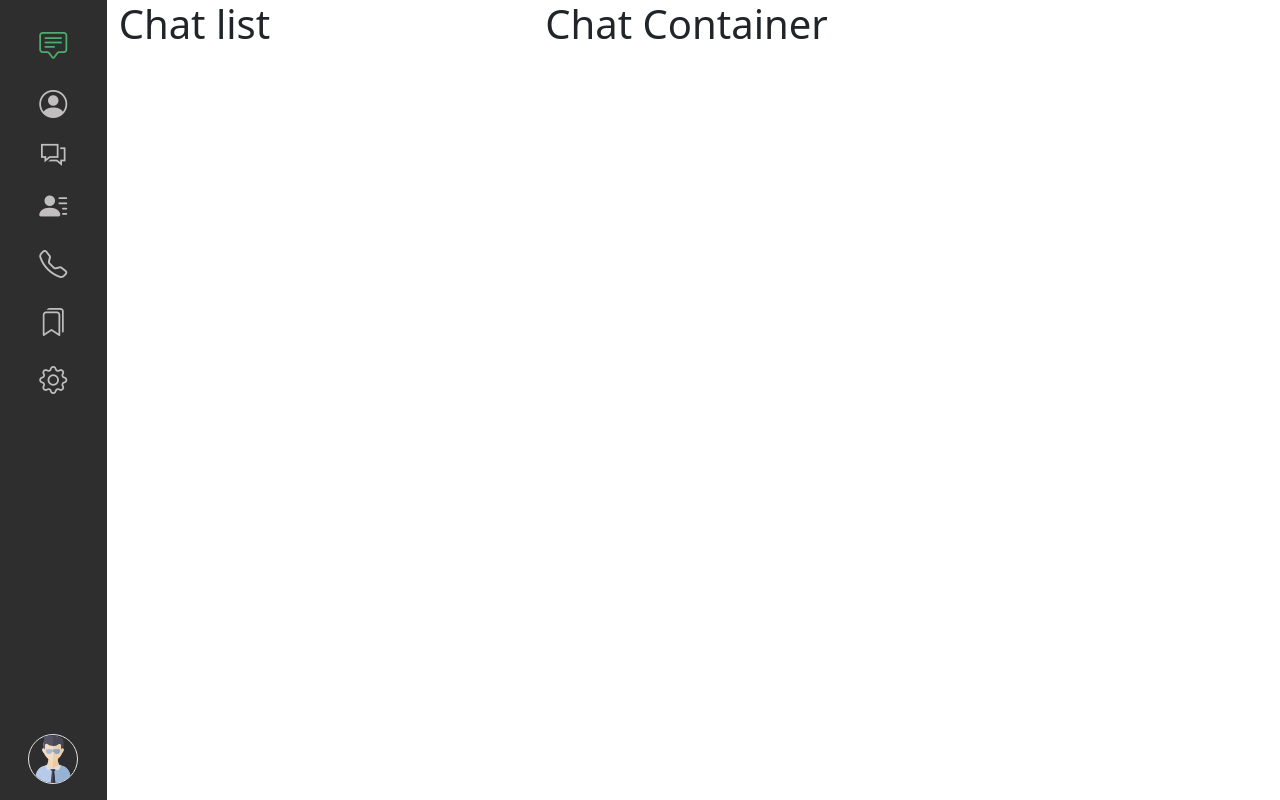
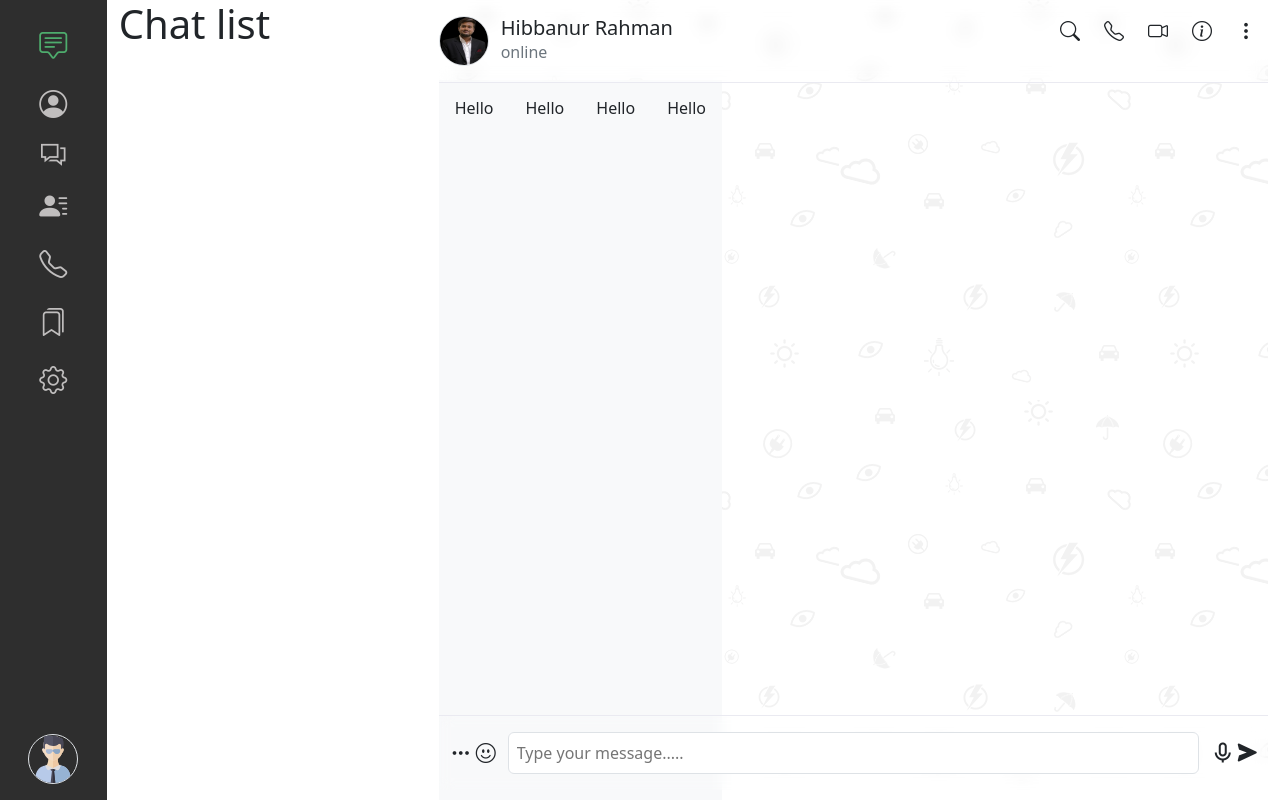
Before and after one commit to Hibbanur-Rahman/chat-app, a React (Vite) app: page /#/dashboard in a window 1280 px wide. Built offline with nearby package versions, Linux system fonts and the light colour scheme.

Commit message:
adding the chat container

```diff
--- a/index.html
+++ b/index.html
@@ -13,6 +13,11 @@
      <!--========== Bootstrap icons cdn Link ==========-->
      <link rel="stylesheet" href="https://cdn.jsdelivr.net/npm/bootstrap-icons@1.11.1/font/bootstrap-icons.css">
 
+     <!--========== Box icons cdn Link ==========-->
+
+     <link href='https://unpkg.com/boxicons@2.1.4/css/boxicons.min.css' rel='stylesheet'>
+
+
   </head>
   <body>
     <div id="root"></div>
@@ -21,6 +26,9 @@
 
     <!--=========== font awesome Icons ===========-->
     <script src="https://kit.fontawesome.com/01f578687b.js" crossorigin="anonymous"></script>
+    <!--=========== Box Icons cdn link ===========-->
+    <script src="https://unpkg.com/boxicons@2.1.4/dist/boxicons.js"></script>
+
 
     <script type="module" src="/src/main.jsx"></script>
   </body>
--- a/src/assets/styles/main.scss
+++ b/src/assets/styles/main.scss
@@ -10,15 +10,18 @@
     -webkit-font-smoothing: antialiased;
     -moz-osx-font-smoothing: grayscale;
 }
-.login{
+
+.login {
     background-color: #4EAC6D !important;
     min-height: 100vh !important;
-    .login-img{
+
+    .login-img {
         width: 400px !important;
         height: 600px !important;
         left: -100px !important;
         position: relative;
-        img{
+
+        img {
             height: 400px !important;
             width: 600px !important;
 
@@ -27,57 +30,110 @@
         }
     }
 }
-.btn-ctm{
+
+.btn-ctm {
     background-color: #4EAC6D !important;
 }
 
 
-.sidebar{
+.sidebar {
     min-height: 100vh;
     background-color: #2E2E2E !important;
     transition: all 0.3s ease-in-out;
-    .sidebar-i{
+
+    .sidebar-i {
         color: #c0bebe !important;
         transition: all 0.3s ease-in-out;
 
-        &:hover{
+        &:hover {
             color: #4EAC6D !important;
             transition: all 0.3s ease-in-out;
 
         }
     }
-    .active{
-        color:#4EAC6D !important;
+
+    .active {
+        color: #4EAC6D !important;
         transition: all 0.3s ease-in-out;
 
     }
 
 }
-.dashboard-mobile{
+
+.dashboard-mobile {
     transition: all 0.3s ease-in-out;
 
     height: 100vh !important;
     overflow-y: scroll;
 }
-.sidebar-mobile{
+
+.sidebar-mobile {
     bottom: 0px !important;
     background-color: #2E2E2E !important;
     transition: all 0.3s ease-in-out;
 
-    .sidebar-i{
+    .sidebar-i {
         color: #c0bebe !important;
         transition: all 0.3s ease-in-out;
 
-        &:hover{
+        &:hover {
             color: #4EAC6D !important;
             transition: all 0.3s ease-in-out;
 
         }
     }
-    .active{
-        color:#4EAC6D !important;
+
+    .active {
+        color: #4EAC6D !important;
         transition: all 0.3s ease-in-out;
 
     }
 
 }
+
+.chat-container {
+    height: 100vh !important;
+    position: relative;
+    background-image: url(../images/chat-bg.png);
+
+    .navBar {
+        min-height: 80px !important;
+        position: absolute;
+        background-color: #ffffff0d !important;
+        backdrop-filter: blur(7px);
+        border-bottom: 1px solid #eaeaf1;
+
+        i {
+            cursor: pointer;
+        }
+    }
+
+    .messages-container{
+        padding-top: 80px !important;
+        .message-item-sender{
+
+        }
+    }
+    .send-box {
+        position: absolute;
+        bottom: 10px;
+        background-color: #ffffff0d !important;
+        backdrop-filter: blur(7px);
+        border-top: 1px solid #eaeaf1;
+
+        i {
+            cursor: pointer;
+            transition: all 0.3s ease-in-out;
+            &:hover {
+                color: #4EAC6D !important;
+                transition: all 0.3s ease-in-out;
+            }
+        }
+
+        input {
+            &:focus {
+                outline: none;
+            }
+        }
+    }
+}
--- a/src/views/chatContainer.jsx
+++ b/src/views/chatContainer.jsx
@@ -1,9 +1,71 @@
-const ChatContainer=()=>{
-    return (
-        <>
-            <h1>Chat Container</h1>
-        </>
-    )
-}
+import userProfile from "../assets/images/hibban-photo.jpg";
+const ChatContainer = () => {
+  return (
+    <div className="chat-container row m-0 p-0">
+      {/**TopBar of chat container */}
+      <div className="navBar m-0 p-0 pt-3 pb-3 d-flex justify-content-between">
+        <div className="row m-0 p-0 w-auto">
+          <div
+            className="profile rounded-circle  border border-1 m-0 p-0 d-flex align-items-center justify-content-center overflow-hidden "
+            style={{ height: "50px", width: "50px" }}
+          >
+            <img
+              src={userProfile}
+              alt=""
+              className="m-0 p-0 img-fluid"
+              style={{ height: "50px", width: "50px" }}
+            />
+          </div>
+          <div className="w-auto">
+            <h5 className="m-0 p-0">Hibbanur Rahman</h5>
+            <p className="m-0 p-0 text-secondary">online</p>
+          </div>
+        </div>
+        <div className="row m-0 p-0 w-auto">
+          <i className="w-auto fs-5 bi bi-search"></i>
+          <i className="w-auto fs-5 bi bi-telephone"></i>
+          <i className="w-auto fs-5 bi bi-camera-video"></i>
+          <i className="w-auto fs-5 bi bi-info-circle"></i>
+          <i className="w-auto fs-5 bi bi-three-dots-vertical"></i>
+        </div>
+      </div>
+      {/**Chat items */}
+      <div className="messages-container row m-0 p-0">
+        <div className="message-item-sender bg-light  row w-auto m-0 p-3 align-content-start">
+            <p className="m-0 p-0">Hello</p>
+        </div>
+        <div className="message-item-sender bg-light  row w-auto m-0 p-3 align-content-start">
+            <p className="m-0 p-0">Hello</p>
+        </div>
+        <div className="message-item-sender bg-light  row w-auto m-0 p-3 align-content-start">
+            <p className="m-0 p-0">Hello</p>
+        </div>
+        <div className="message-item-sender bg-light  row w-auto m-0 p-3 align-content-start">
+            <p className="m-0 p-0">Hello</p>
+        </div>
+      </div>
+
+
+      {/**Send box of chat container */}
+
+      <div className="send-box  row m-0 p-0 pt-3 pb-3 align-items-center">
+        <div className="col-1 d-flex justify-content-between ">
+          <i className="w-auto fs-5 bi bi-three-dots "></i>
+          <i className="w-auto fs-5 bi bi-emoji-smile"></i>
+        </div>
+
+        <input
+          type="text"
+          className="col-md-9 col-lg-10 rounded-2 border border-1 m-0 p-2"
+          placeholder="Type your message....."
+        />
+        <div className="col-1 d-flex justify-content-between ">
+          <i className="w-auto fs-4 bx bx-microphone"></i>
+          <i className="w-auto fs-4 bx bxs-send"></i>
+        </div>
+      </div>
+    </div>
+  );
+};
 
 export default ChatContainer;
--- a/src/views/dashboard.jsx
+++ b/src/views/dashboard.jsx
@@ -15,7 +15,7 @@
     <>
       <div className=" dashboard d-sm-flex d-none row m-0 p-0">
         <Sidebar />
-        <div className="col-4">
+        <div className="col-3">
           <Routes>
             <Route path="chatList" element={<ChatList />} />
             <Route path="contactList" element={<ContactList />} />
@@ -26,7 +26,7 @@
             <Route path="/" element={<ChatList />} />
           </Routes>
         </div>
-        <div className="col-7">
+        <div className="col-8">
           <ChatContainer />
         </div>
       </div>
```
Also changed, not shown: src/assets/images/hibban-photo.jpg (added), src/assets/images/mic.svg (added).
